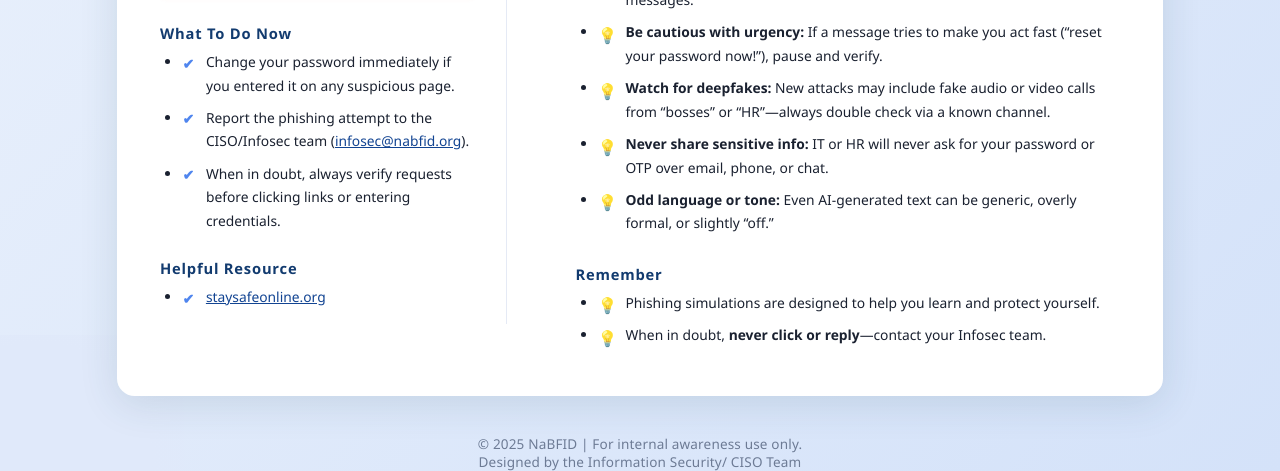
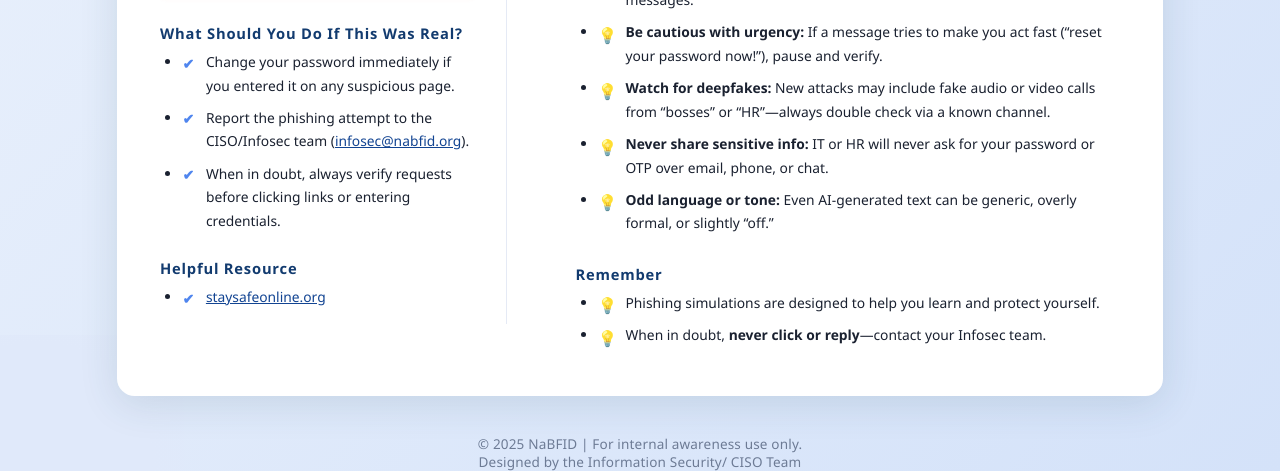
Before and after one commit to nabfid-awareness/Phish, a plain HTML site: page index.html in a window 1280 px wide. Shown: the part 384-855 px from the top of the page. Drawn offline with Linux system fonts and the light colour scheme.

Commit message:
Update index.html

```diff
--- a/index.html
+++ b/index.html
@@ -248,7 +248,7 @@
           <span style="color:#e74c3c; font-weight:600;">No credentials were recorded.</span>
         </div>
       </div>
-      <div class="section-title">What To Do Now</div>
+      <div class="section-title">What Should You Do If This Was Real?</div>
       <ul>
         <li>Change your password immediately if you entered it on any suspicious page.</li>
         <li>Report the phishing attempt to the CISO/Infosec team (<a href="mailto:infosec@nabfid.org">infosec@nabfid.org</a>).</li>
```
